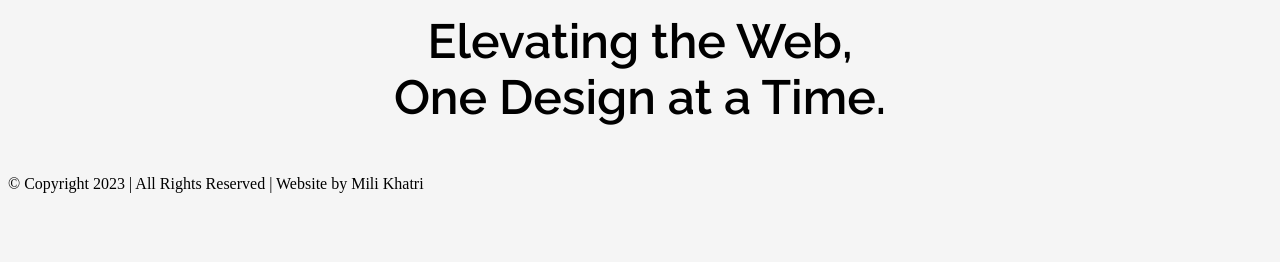
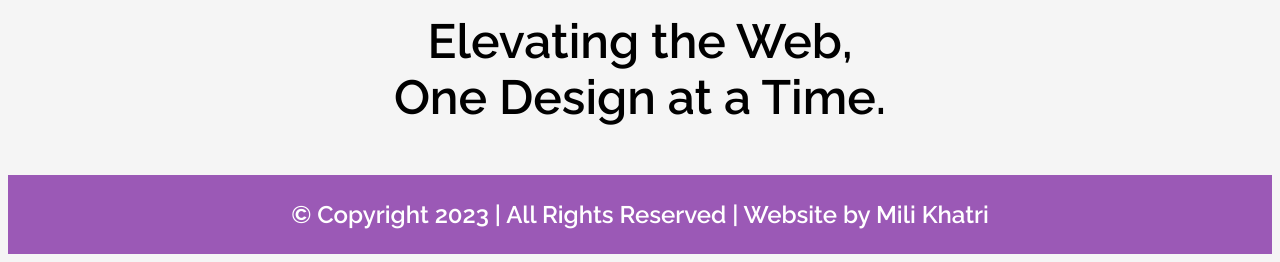
Before and after one commit to NJIT-WIS/midterm-portfolio-milikhatri, a website: page docs/index.html in a window 1280 px wide. Shown: the part 1130-1392 px from the top of the page. Before the commit the page ends 1339 px from the top, so only its background shows below. Drawn offline with Linux system fonts and the light colour scheme; files that its build step writes are made by us from their sources.

Commit message:
Added the css for the footer

```diff
--- a/docs/CSS/landingpage.css
+++ b/docs/CSS/landingpage.css
@@ -338,3 +338,15 @@ input {
         margin: 20px 0; /* Add margin to separate it from the container */
     }
 }
+
+footer {
+    font-family: 'Raleway', sans-serif;
+    font-weight: 600;
+    font-size: 24px;
+    color: white;
+    background-color: #9B59B6;
+    text-align: center;
+    min-height: fit-content;
+    max-height: fit-content;
+    padding: 1px;
+}
```
